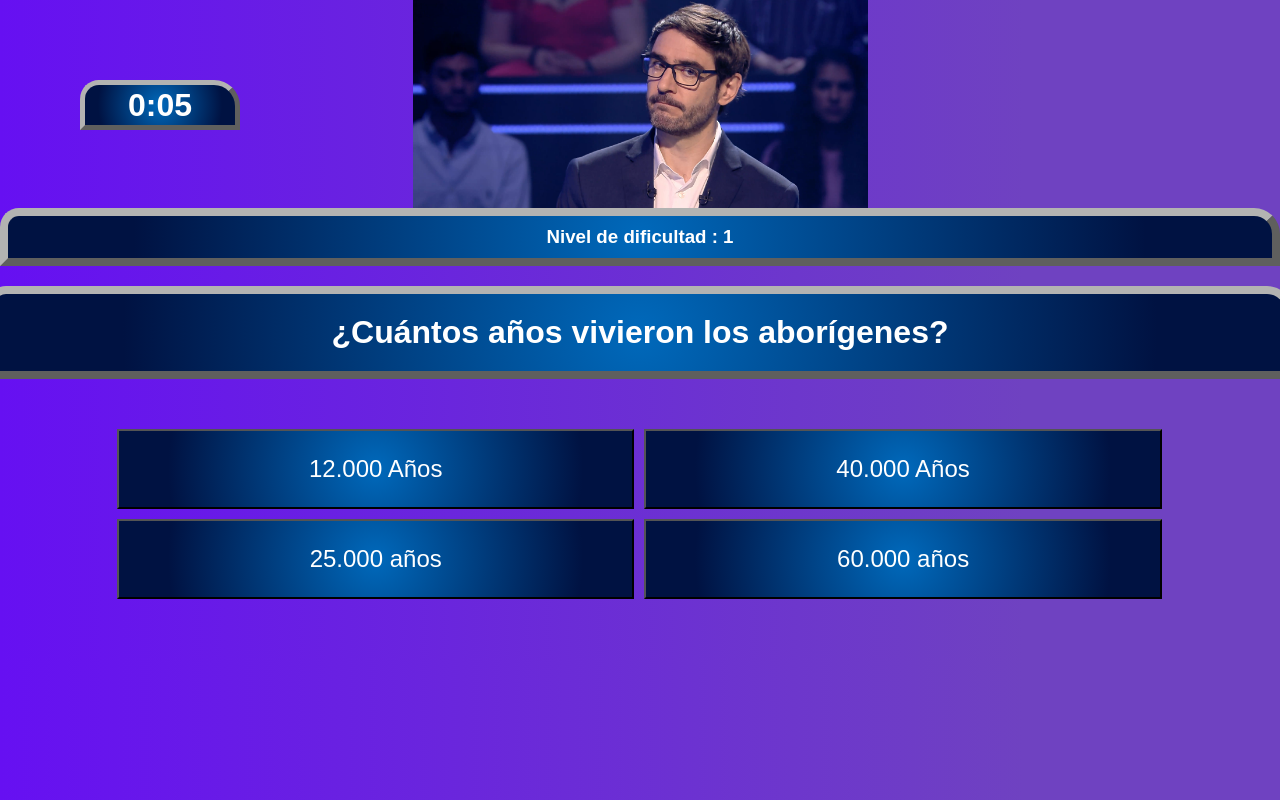
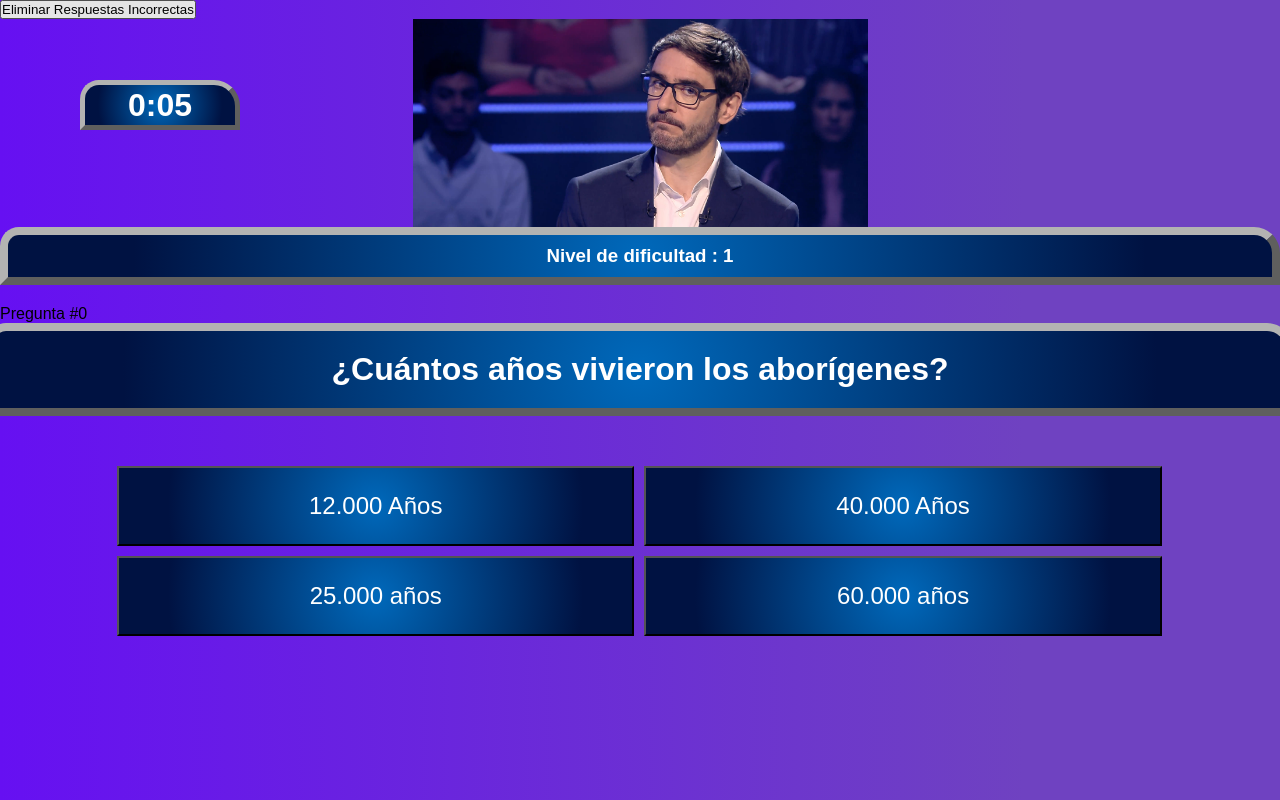
Before and after one commit to litsu987/Qui-vol-ser-milionari-, a PHP site: page /game.php in a window 1280 px wide. Run offline with PHP 8.4, Linux system fonts and the light colour scheme; the visitor is signed in with stand-in values (Sample User, id 1).

Commit message:
50/50 acabado

```diff
--- a/assets/scripts/juego.js
+++ b/assets/scripts/juego.js
@@ -26,15 +26,17 @@ function soundHelpQuestion() {
 }
 
 var respuestasCorrectas = 0; // Variable para rastrear las respuestas correctas
-
-
+var comodinUsado
 var nivelDificultadActual = document.getElementById('nivel-dificultad').getAttribute('data-nivel');
 var ultimaPreguntaMostrada = 1;
 var preguntasAcertadas = localStorage.getItem('puntaje');
+var botonEliminacionPresionado = false;
+document.getElementById('btnEliminarRespuestas').disabled = true;
 
 if (nivelDificultadActual === '1') {
     preguntasAcertadas = 0;
     localStorage.setItem('nivelDificultad', nivelDificultadActual);
+    document.getElementById('btnEliminarRespuestas').disabled = false;
 }
 
 
@@ -46,22 +48,37 @@ if (preguntasAcertadas === null) {
     preguntasAcertadas = parseInt(preguntasAcertadas);
 }
 
+var preguntaActual = localStorage.getItem('preguntaActual');
+var preguntaActual = 1;
+localStorage.setItem('preguntaActual', preguntaActual);
+
+if (preguntaActual === null) {
+    preguntaActual = 0;
+} else {
+    preguntaActual = parseInt(preguntaActual);
+}
+
+
 function verificarRespuesta(respuesta, respuestaCorrecta, boton) {
     var botones = boton.parentElement.querySelectorAll('button');
+    var esRespuestaCorrecta = respuesta === respuestaCorrecta;
 
-    if (respuesta === respuestaCorrecta) {
+    if (esRespuestaCorrecta) {
         soundSuccessQuuestion();
         boton.classList.remove("backgroundContenidoRespuesta");
         boton.classList.add("backgroundContenidoRespuestaCorrecta");
         respuestasCorrectas++;
+
+        preguntaActual++;
+        localStorage.setItem('preguntaActual', preguntaActual);
 
         preguntasAcertadas++;
         localStorage.setItem('puntaje', preguntasAcertadas);
 
         // Reproducir el sonido de éxito
 
-
         if (respuestasCorrectas === 3) {
+            pausarCronometro();
             var botonesFormulario = document.querySelectorAll("form input[type=submit].oculto");
             botonesFormulario.forEach(function(boton) {
                 boton.classList.remove("oculto");
@@ -70,7 +87,7 @@ function verificarRespuesta(respuesta, respuestaCorrecta, boton) {
         }
 
         // Deshabilita todos los botones en el mismo grupo de respuestas
-        botones.forEach(function (element) {
+        botones.forEach(function(element) {
             element.disabled = true;
         });
 
@@ -84,15 +101,15 @@ function verificarRespuesta(respuesta, respuestaCorrecta, boton) {
             if (siguientePregunta) {
                 siguientePregunta.style.display = "block";
             }
+
+            // Incrementa el número de la pregunta actual
         }
-
     } else {
         soundBadQuestion();
         boton.classList.add("backgroundContenidoRespuestaIncorrecta");
 
-
         // Deshabilita todos los botones en el mismo grupo de respuestas
-        botones.forEach(function (element) {
+        botones.forEach(function(element) {
             element.disabled = true;
         });
 
@@ -101,13 +118,13 @@ function verificarRespuesta(respuesta, respuestaCorrecta, boton) {
             // Cambia la acción del formulario a 'lose.php'
             var form = document.createElement('form');
             form.method = 'post';
-            form.action = 'lose.php';  // Cambia 'win.php' a 'lose.php'
+            form.action = 'lose.php';
 
             // Crea un campo oculto para el tiempo transcurrido
             var inputTiempo = document.createElement('input');
             inputTiempo.type = 'hidden';
             inputTiempo.name = 'tiempoTranscurrido';
-            inputTiempo.value = tiempoInicio; // Usar tiempoInicio en lugar de tiempoTranscurrido
+            inputTiempo.value = tiempoInicio;
 
             // Crea un campo oculto para el puntaje
             var inputPuntaje = document.createElement('input');
@@ -122,9 +139,7 @@ function verificarRespuesta(respuesta, respuestaCorrecta, boton) {
             // Agrega el formulario al cuerpo del documento y envíalo
             document.body.appendChild(form);
             form.submit();
-
-
-        }, 1000); // Espera 1 segundo antes de mostrar la ventana emergente
+        }, 1000);
 
         // Agregar un evento para cancelar el temporizador si el usuario cierra la ventana emergente
         window.onbeforeunload = function() {
@@ -145,16 +160,14 @@ function verificarRespuesta(respuesta, respuestaCorrecta, boton) {
             formWin.appendChild(input);
             document.body.appendChild(formWin);
             formWin.submit();
-
-
         }, 1000);
+    }
 }
 
 
-}
-
 var tiempoInicio = localStorage.getItem('tiempoInicio');
 var cronometroInterval; // Variable para almacenar el intervalo del cronómetro
+var cronometroPausado = false;
 
 if (tiempoInicio === null || preguntasAcertadas <= 0) {
     tiempoInicio = 0;
@@ -215,3 +228,67 @@ function enviarTiempoTranscurrido() {
     document.body.appendChild(form);
     form.submit();
 }
+
+function pausarCronometro() {
+    if (!cronometroPausado) { // Solo pausar si no está pausado ya
+        clearInterval(cronometroInterval);
+        cronometroPausado = true;
+    }
+}
+
+function eliminarRespuestasIncorrectas(preguntaActual) {
+    console.log(preguntaActual);
+
+    // Obtiene una referencia al botón de eliminación
+    var botonEliminar = document.getElementById('btnEliminarRespuestas');
+
+    // Verifica si el botón ya se encuentra deshabilitado
+    if (botonEliminar.disabled) {
+        return;
+    }
+
+    var pregunta = document.getElementById('pregunta_' + preguntaActual);
+
+    if (pregunta) {
+        var respuestas = pregunta.querySelectorAll('.contenidoRespuesta');
+
+        var respuestasIncorrectas = [];
+
+        respuestas.forEach(function(boton) {
+            var respuestaCorrecta = boton.getAttribute('data-respuesta-correcta');
+            var respuestaActual = boton.innerText.trim();
+
+            if (respuestaActual !== respuestaCorrecta.trim()) {
+                respuestasIncorrectas.push(boton);
+            }
+        });
+
+        // Verifica si hay al menos dos respuestas incorrectas para ocultar
+        if (respuestasIncorrectas.length >= 2) {
+            // Genera un índice aleatorio para mantener una de las respuestas incorrectas
+            var indiceVisible = Math.floor(Math.random() * respuestasIncorrectas.length);
+
+            // Oculta todas las respuestas incorrectas excepto la elegida al azar
+            for (var i = 0; i < respuestasIncorrectas.length; i++) {
+                if (i !== indiceVisible) {
+                    respuestasIncorrectas[i].style.display = 'none';
+                }
+            }
+
+            // Deshabilita el botón de eliminación
+            botonEliminar.disabled = true;
+            // Cambia el estilo del botón (opcional)
+            botonEliminar.style.backgroundColor = 'gray';
+        }
+    }
+}
+
+
+
+
+
+// Agrega un evento click al botón
+document.getElementById('btnEliminarRespuestas').addEventListener('click', function() {
+    var preguntaActual = localStorage.getItem('preguntaActual'); // Obtener la pregunta actual
+    eliminarRespuestasIncorrectas(preguntaActual); // Llamar a la función para ocultar respuestas incorrectas
+});
--- a/assets/styles/style.css
+++ b/assets/styles/style.css
@@ -418,7 +418,7 @@ li {
 }
 
 
-#cronometro2 {
+#cronometro {
     width: 150px; /* Ancho fijo de la caja */
     height: 40px; /* Alto fijo de la caja */
     background: #0069bb;
--- /dev/null
+++ b/data/records.txt
@@ -0,0 +1 @@
+c9dca9384bf32bb9336724a07ccfd245-;-;-sdafsadfasdf-;-;-4-;-;-0:48
--- a/pages/game.php
+++ b/pages/game.php
@@ -20,11 +20,16 @@ if (isset($_POST['aumentar_dificultad'])) {
         $_SESSION['nivel_dificultad']++;
     }
 } else {
-
     $_SESSION['nivel_dificultad'] = 1;
+    $_SESSION['pregunta_actual'] = 0;
 }
 
 $dificultad = $_SESSION['nivel_dificultad'];
+
+if (isset($_POST['pregunta_actual'])) {
+    $_SESSION['pregunta_actual'] = $_POST['pregunta_actual'];
+}
+
 
 ?>
 
@@ -44,10 +49,10 @@ $dificultad = $_SESSION['nivel_dificultad'];
 
 <body>
     <div id="cronometro2">
-        <h1 id="cronometro"> </h1>
+        <h1 id="cronometro">-:--</h1>
     </div>
 
-
+    <button id="btnEliminarRespuestas" class="tu-clase" disabled>Eliminar Respuestas Incorrectas</button>
 
     <div class="bannerMillonario">
         <img class="bannerImagen" src="../assets/images/presentador.png" alt="Banner">
@@ -76,24 +81,24 @@ $dificultad = $_SESSION['nivel_dificultad'];
         }
     }
 
-    function mostrarPreguntaRespuestas($pregunta, $respuestas, $respuestaCorrecta)
-    {
+    function mostrarPreguntaRespuestas($pregunta, $respuestas, $respuestaCorrecta){
+
+
         // echo "<div class='preguntasRespuestasDiv'>";
         echo "<h1 class='contenidoPregunta'>$pregunta</h1>\n"; // Imprime la pregunta como texto en negrita
+        echo '<div class="respuestas">'; // Abre un contenedor para las respuestas
+        // Recorre las respuestas
 
-        echo '<div class="respuestas">'; // Abre un contenedor para las respuestas
-
-        // Recorre las respuestas
         foreach ($respuestas as $i => $respuesta) {
             $respuestaTexto = $respuesta['respuesta']; // Extrae el texto de la respuesta
-            echo '<button class="contenidoRespuesta backgroundContenidoRespuesta" onclick="verificarRespuesta(\'' . $respuestaTexto . '\', \'' . $respuestaCorrecta . '\', this)"> ' . $respuestaTexto . '</button>';
+            echo '<button class="contenidoRespuesta backgroundContenidoRespuesta" data-respuesta-correcta="' . $respuestaCorrecta . '" onclick="verificarRespuesta(\'' . $respuestaTexto . '\', \'' . $respuestaCorrecta . '\', this)"> ' . $respuestaTexto . '</button>';
             // Imprime un botón que muestra la respuesta y llama a la función verificarRespuesta al hacer clic
         }
-
         echo '</div>'; // Cierra el contenedor de respuestas
         // echo "</div>";
 
         echo '<div id="mensaje_respuesta"></div>'; // Aquí se mostrará el mensaje de respuesta
+
     }
 
 
@@ -167,13 +172,16 @@ $dificultad = $_SESSION['nivel_dificultad'];
                 foreach ($preguntas_respuestas as $i => $pregunta_respuestas) {
                     $pregunta = $pregunta_respuestas['pregunta']; // Extrae la pregunta actual
                     $respuestas = $pregunta_respuestas['respuestas']; // Extrae las respuestas de la pregunta
-                    $respuestaCorrecta = $pregunta_respuestas['respuestaCorrecta']; // Extrae la respuesta correcta
-
+                    $respuestaCorrecta = $pregunta_respuestas['respuestaCorrecta'];
                     echo '<div id="pregunta_' . ($i + 1) . '" style="display: ' . ($i === 0 ? 'block' : 'none') . ';">'; // Abre un div para una pregunta
                     mostrarPreguntaRespuestas($pregunta, $respuestas, $respuestaCorrecta); // Llama a la función para mostrar la pregunta y respuestas
                     echo '</div>'; // Cierra el div de la pregunta
+
                 }
+
                 echo '</div>'; // Cierra el contenedor principal de todas las preguntas
+
+
 
             } else {
                 echo "No se pudo abrir el archivo.";
@@ -182,7 +190,7 @@ $dificultad = $_SESSION['nivel_dificultad'];
             echo "El archivo no existe.";
         }
     }
-
+    echo 'Pregunta #' . $_SESSION['pregunta_actual'];
     if ($dificultad > 6) {
         // Verifica si la dificultad actual es mayor que 6 (condición de victoria)
         echo "<script>window.location = 'win.php';</script>";
```
Lines whose indentation alone changed are shown as unchanged.
